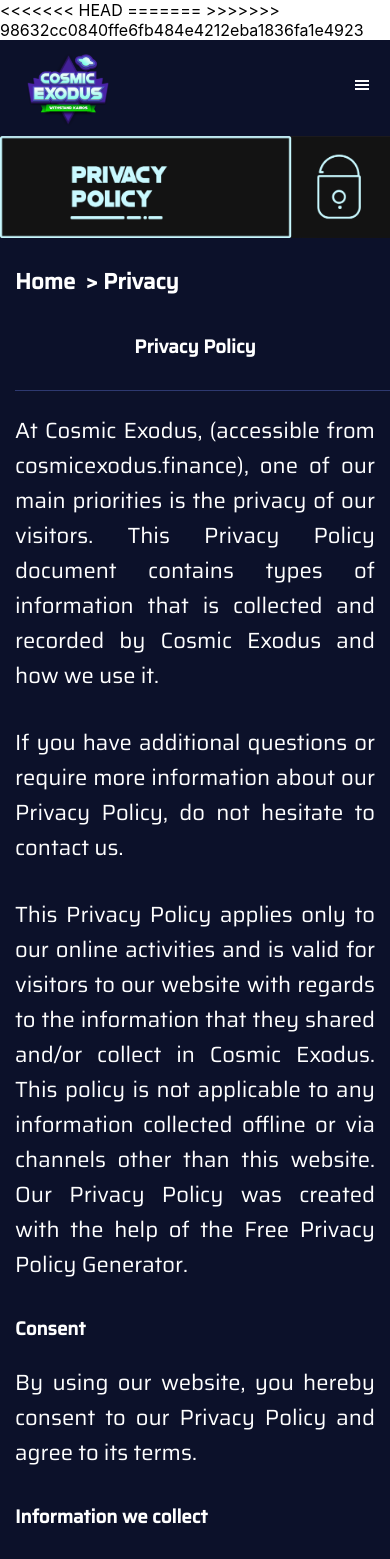
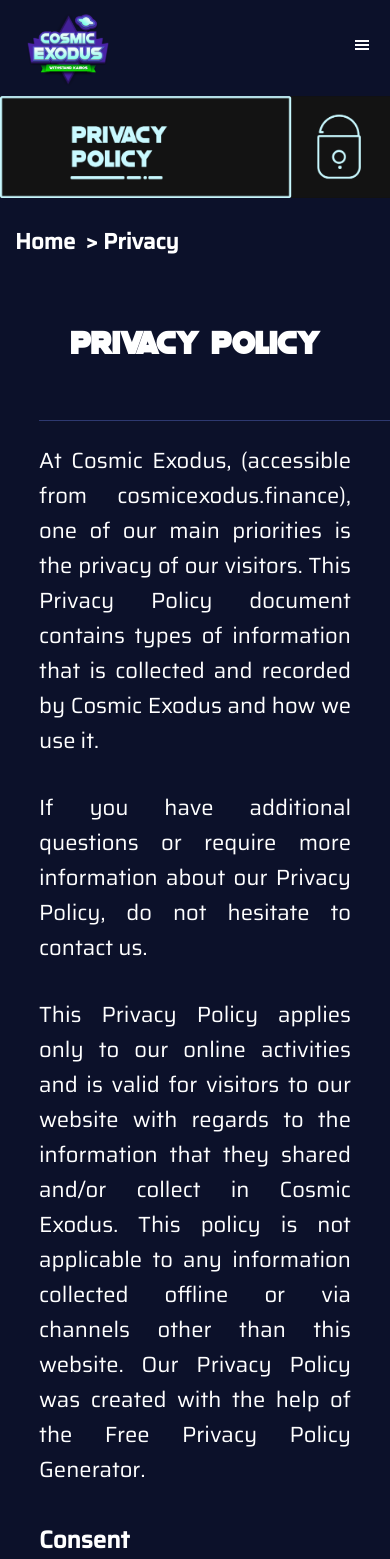
Before and after one commit to filipatrabucho/cosmic-v3, a React (Create React App) app: page /privacypage in a window 390 px wide. Shown: the top 1559 px of the page. Built offline with nearby package versions, Linux system fonts and the light colour scheme.

Commit message:
Privacy Page responsive

```diff
--- a/public/index.html
+++ b/public/index.html
@@ -2,11 +2,8 @@
 <html lang="en">
   <head>
     <meta charset="utf-8" />
-<<<<<<< HEAD
-    <link rel="icon"type="image/x-icon" href="%PUBLIC_URL%/favicon.ico" />
-=======
     <link rel="icon" type="image/x-icon" href="%PUBLIC_URL%/favicon.ico" />
->>>>>>> 98632cc0840ffe6fb484e4212eba1836fa1e4923
+    <link rel="icon" type="image/x-icon" href="%PUBLIC_URL%/favicon.ico" />
     <meta name="viewport" content="width=device-width, initial-scale=1" />
     <meta name="theme-color" content="#000000" />
     <meta
--- a/src/App.css
+++ b/src/App.css
@@ -16,9 +16,6 @@
 button {
   cursor: pointer;
   background-color: #f26929;
-  font-family: "Space Quest Italic";
-  line-height: 5.1975rem;
-  text-align: center;
   border-style: none;
   padding: 0.5em 1.5em;
   text-transform: capitalize;
--- a/src/App.js
+++ b/src/App.js
@@ -12,7 +12,6 @@
 import ContactusPage from "./pages/ContactusPage";
 import FAQPage from "./pages/FAQPage";
 import "./App.css";
-
 
 function App() {
   return (
@@ -29,7 +28,6 @@
           <Route path="/contactus" element={<ContactusPage />} />
           <Route path="faq" element={<FAQPage />} />
           <Route path="*" element={<ErrorPage />} />
-          <Route path="/faq" element={<FAQPage />} />
         </Routes>
         <Footer />
       </Router>
--- a/src/component/graphics/graphics.css
+++ b/src/component/graphics/graphics.css
@@ -56,17 +56,6 @@
 .graphics__description {
   margin-right: 8em;
 }
-
-.graphics__btn {
-  padding: 0.5em 1.5em;
-  color: white;
-  background-color: #f26929;
-  border-style: none;
-  text-transform: capitalize;
-  border-radius: 3px;
-  cursor: pointer;
-}
-
 @media screen and (min-width: 250px) and (max-width: 950px) {
   .graphics__description {
     margin-right: 2em;
--- a/src/component/style/contact.css
+++ b/src/component/style/contact.css
@@ -1,12 +1,12 @@
 .contact {
   margin: 0 6%;
 }
-
 .contact__title {
   text-align: center;
   color: #e0eaf8;
   font-size: 4.375rem;
 }
+
 .contact__description,
 .contact__responsive {
   font-size: 1.375rem;
@@ -31,6 +31,7 @@
   max-width: 600px;
   margin: auto;
 }
+
 .contact__line-responsive {
   border: 1px solid #16215b;
   margin: 0;
@@ -71,6 +72,7 @@
   align-items: flex-end;
   flex-direction: column;
 }
+
 .contact__input {
   width: 100%;
   padding: 0.5rem;
--- a/src/component/style/pp.css
+++ b/src/component/style/pp.css
@@ -4,24 +4,17 @@
 
 .pp__container {
   color: #e0eaf8;
-  max-width: 1200px;
-  margin: auto;
+  /*max-width: 1200px;
+  margin: auto;*/
+  margin: 0 10%;
 }
-<<<<<<< HEAD
-=======
-<<<<<<< HEAD
-
-=======
->>>>>>> 98632cc0840ffe6fb484e4212eba1836fa1e4923
 .pp__title {
   text-align: center;
   font-family: "Space Quest Italic";
   line-height: 5.1975rem;
+  font-size: 4.375rem;
 }
-<<<<<<< HEAD
-=======
->>>>>>> trabs
->>>>>>> 98632cc0840ffe6fb484e4212eba1836fa1e4923
+
 .pp__subtitle {
   padding-bottom: 1.25rem;
   font-size: 1.5rem;
@@ -39,32 +32,33 @@
   font-size: 1.375rem;
   text-align: justify;
 }
+.ppmoblie__banner {
+  visibility: hidden;
+  display: none;
+}
 
-@media screen and (min-width: 901px) and (max-width: 1300px) {
-  .pp__banner {
-    background-position: left center;
+@media screen and (min-width: 399px) and (max-width: 900px) {
+  .pp__title {
+    font-size: 2rem;
   }
 }
-@media screen and (min-width: 399px) and (max-width: 900px) {
-  .pp__banner {
-    background-position: 15% 75%;
+
+@media screen and (max-width: 400px) {
+  /* .pp__banner {
+    visibility: hidden;
+    display: none;
   }
-}
-@media screen and (min-width: 399px) and (max-width: 653px) {
-  .pp__banner {
-    background-position: 23% 75%;
+  .ppmoblie__banner {
+    visibility: visible;
+    display: block;
+    background-image: url("../../assets/vertical_banner.png");
+    width: 100%;
+    height: 40rem;
   }
-}
-@media screen and (max-width: 400px) {
-  .pp__banner {
-    background-image: url("../../assets/vertical_banner.png");
-  }
-  .pp__container {
-    padding-left: 0.9375rem;
-    padding-right: 0.9375rem;
-  }
+*/
   .pp__title {
     text-align: center;
     padding-bottom: 0.625rem;
+    font-size: 2rem;
   }
 }
--- a/src/pages/ContactusPage.jsx
+++ b/src/pages/ContactusPage.jsx
@@ -20,13 +20,8 @@
           by Cosmic Exodus and how we use it.
         </p>
         <div className="contact__line-responsive"></div>
-
+        =======
         <div className="contact__line"></div>
-
-        <p>
-          We really care about what you have to say, if you wish to reach out to
-          us feel free to do so below!
-        </p>
         <form action="" method="post">
           <input className="contact__input" type="text" placeholder="Name" />
           <input className="contact__input" type="email" placeholder="Email" />
@@ -45,7 +40,6 @@
               Submit
             </button>
           </div>
-          <button type="submit">Submit</button>
         </form>
       </div>
     </>
--- a/src/pages/PrivacyPage.jsx
+++ b/src/pages/PrivacyPage.jsx
@@ -2,6 +2,7 @@
 import "../component/style/pp.css";
 import Routemap from "../component/routemap/routemap";
 import ppimage from "../assets/privacy_policy.png";
+
 function PrivacyPage() {
   const routes = [
     {
@@ -16,9 +17,10 @@
   return (
     <>
       <img src={ppimage} className="pp__banner" alt="PP Banner" />
+      <div className="ppmoblie__banner"></div>
       <Routemap routes={routes} />
       <div className="pp__container">
-        <h3 className="pp__title">Privacy Policy</h3>
+        <h2 className="pp__title">Privacy Policy</h2>
 
         <div className="pp__line"></div>
 
```
Also changed, not shown: src/component/graphicspage/graphics.js (deleted, +0 -24 lines).
